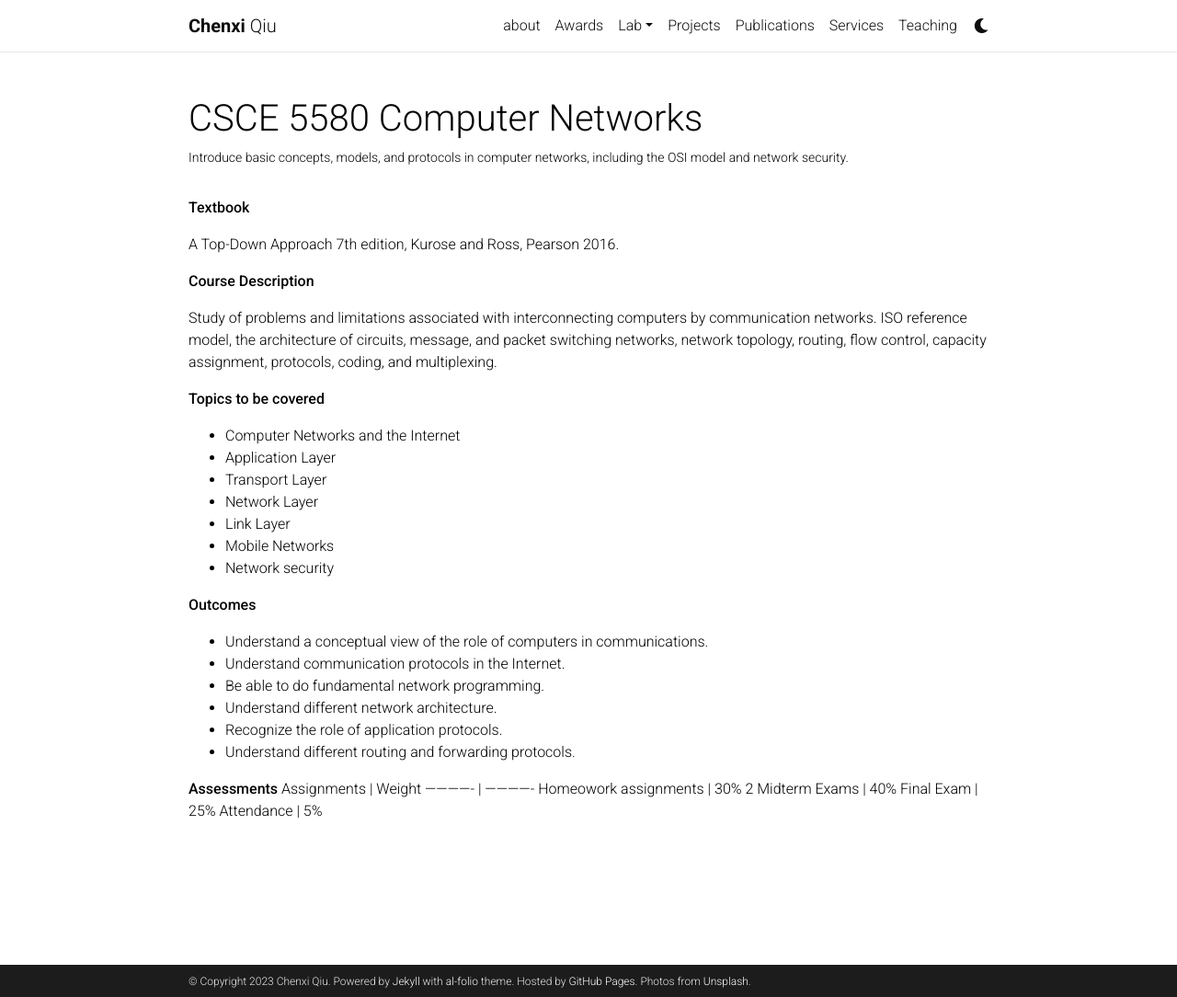
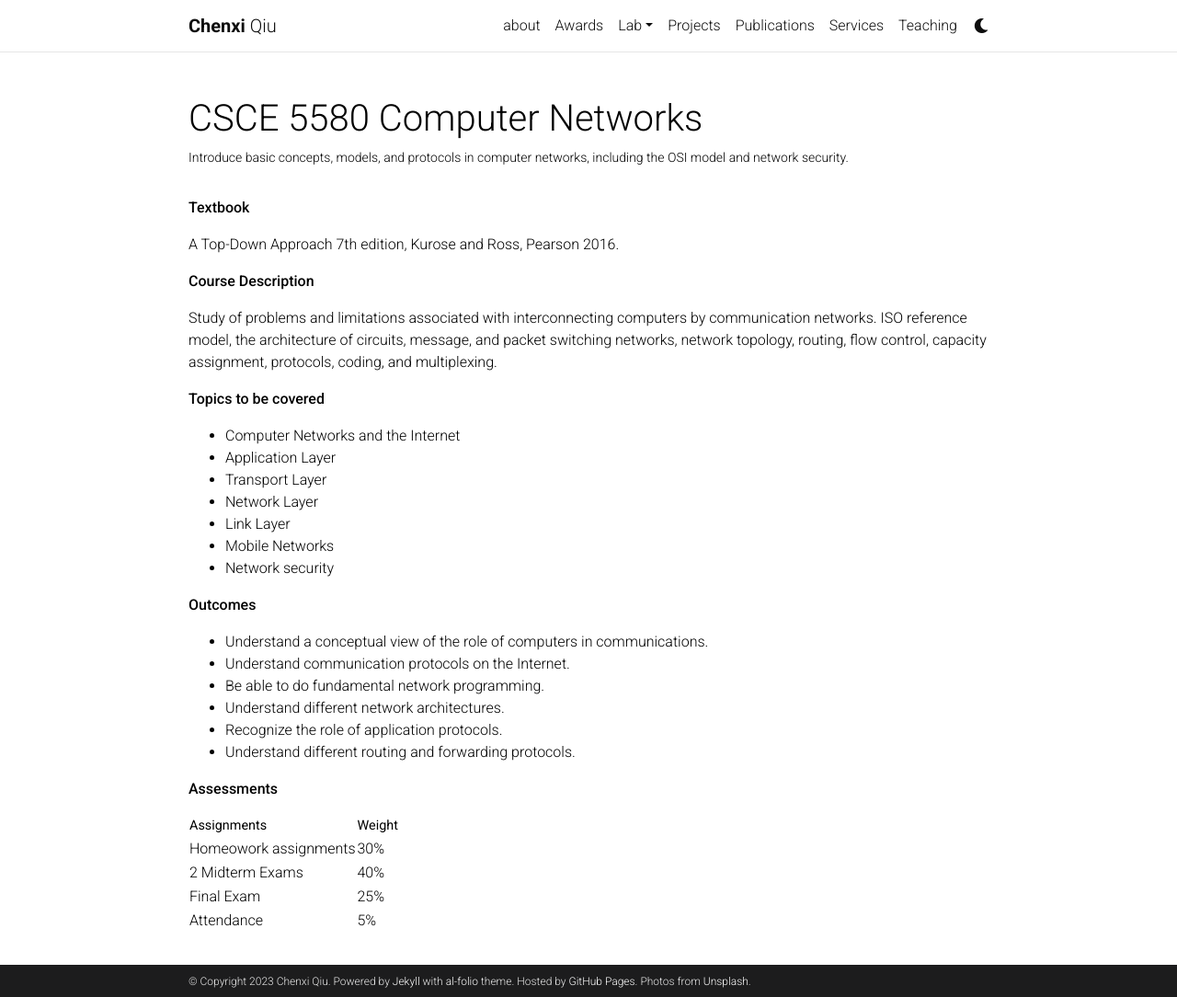
Before and after one commit to chenxiunt/chenxiunt.github.io, a Jekyll site: the page built from _teaching/CSCE5850.markdown, in a window 1280 px wide and 1084 px high. Shown: the whole window at 92% size. Built offline with Jekyll 4.4.1, drawn with Linux system fonts in a browser that asks for light colours; comment, search, counter and statistics services are not loaded; a style sheet for code colours, icons or effects is not loaded.

Commit message:
Update CSCE5850.markdown

```diff
--- a/_teaching/CSCE5850.markdown
+++ b/_teaching/CSCE5850.markdown
@@ -26,13 +26,14 @@ Study of problems and limitations associated with interconnecting computers by c
 
 **Outcomes**
 * Understand a conceptual view of the role of computers in communications.
-* Understand communication protocols in the Internet.
+* Understand communication protocols on the Internet.
 * Be able to do fundamental network programming.
-* Understand different network architecture.
+* Understand different network architectures.
 * Recognize the role of application protocols.
 * Understand different routing and forwarding protocols.
 
 **Assessments**
+
 Assignments   | Weight
 ------------- | -------------
 Homeowork assignments  | 30%
```
